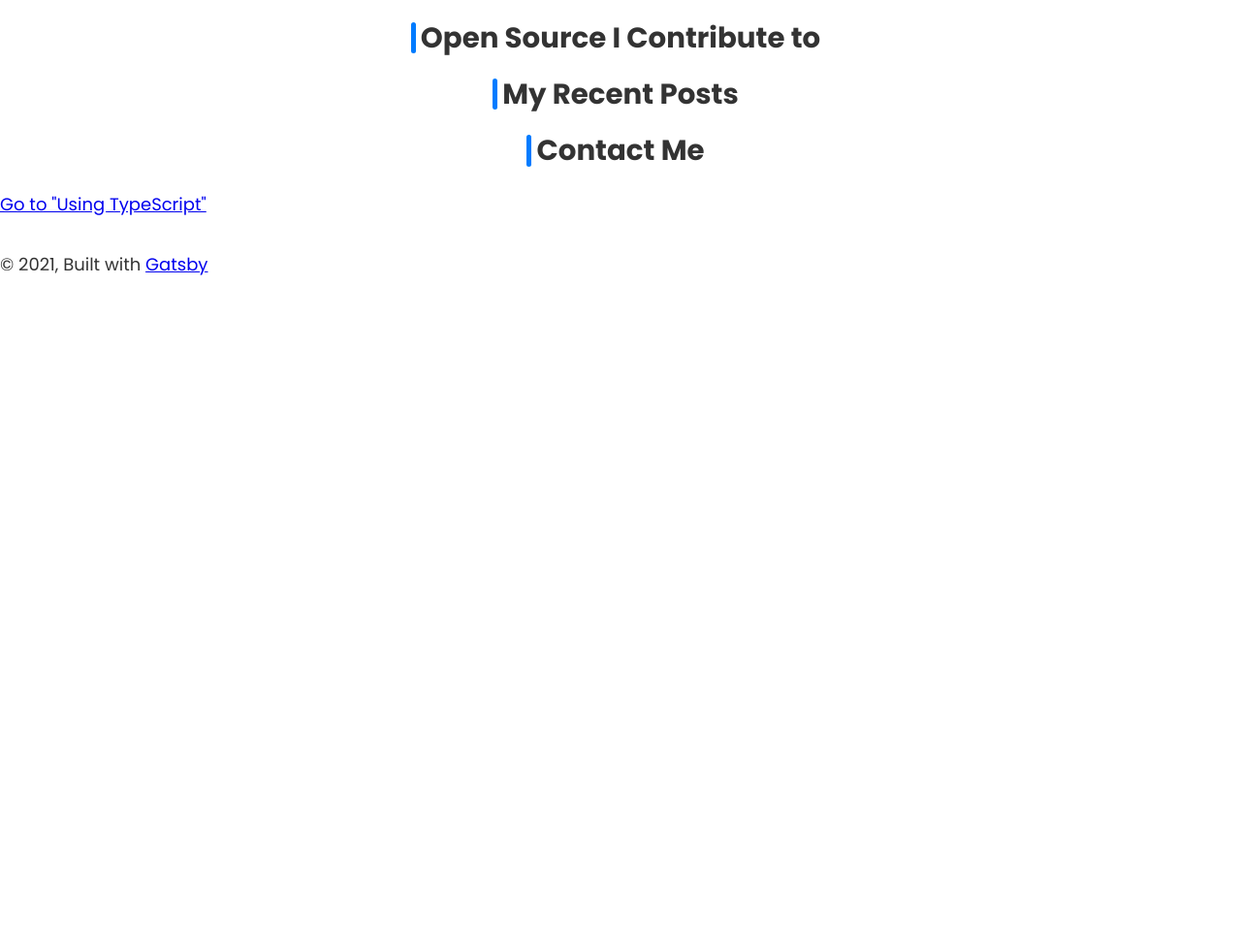
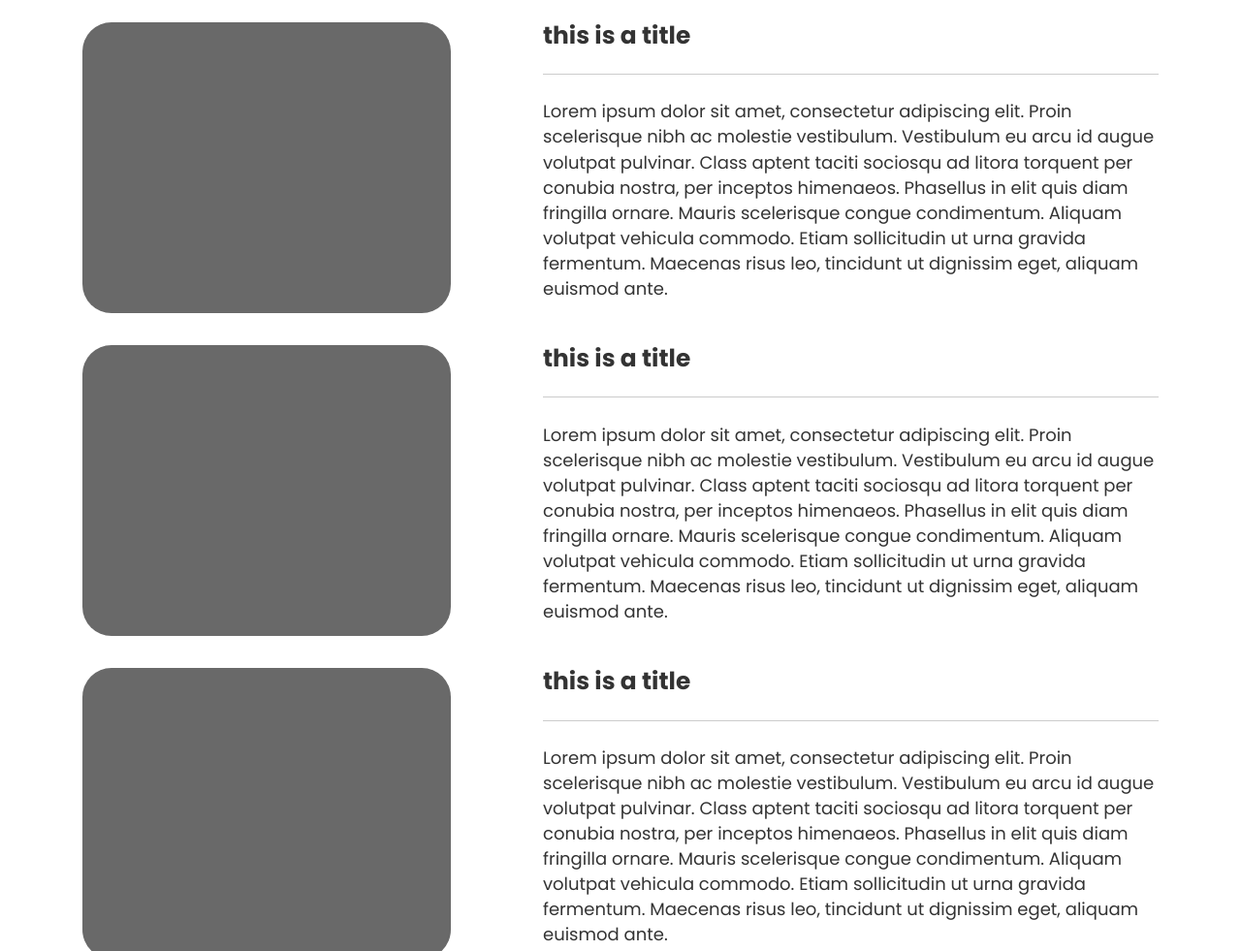
Before and after one commit to bsmith20681/new-portfolio, a Gatsby site in the folder New Portfolio/portfolio/: page / in a window 1280 px wide. Shown: the part 561-1542 px from the top of the page at 97% size. Before the commit the page ends 847 px from the top, so only its background shows below. Built offline with nearby package versions, Linux system fonts and the light colour scheme; Gatsby itself is replaced by a stand-in of ours.

Commit message:
created project component

```diff
--- a/New Portfolio/portfolio/src/components/layout.css
+++ b/New Portfolio/portfolio/src/components/layout.css
@@ -632,6 +632,13 @@ pre tt:after {
   background-color: #007bff;
 }
 
+.project {
+}
+
+.project-image {
+  border-radius: 30px;
+}
+
 /** UTILITIES **/
 .btn {
   padding: 5px 10px;
--- /dev/null
+++ b/New Portfolio/portfolio/src/components/project.js
@@ -0,0 +1,22 @@
+import React from "react"
+
+const Project = props => {
+  return (
+    <div class="row">
+      <div className="col-md-5">
+        <img
+          className="project-image"
+          src={require(`../images/${props.image}.png`)}
+          alt="placeholder image"
+        />
+      </div>
+      <div className="col-md-7">
+        <h3>{props.title}</h3>
+        <hr></hr>
+        <p>{props.description}</p>
+      </div>
+    </div>
+  )
+}
+
+export default Project
--- a/New Portfolio/portfolio/src/pages/contact-me.js
+++ b/New Portfolio/portfolio/src/pages/contact-me.js
@@ -1,5 +1,5 @@
 import React from "react"
-import { Link } from "gatsby"
+//import { Link } from "gatsby"
 
 import Layout from "../components/layout"
 import SEO from "../components/seo"
--- a/New Portfolio/portfolio/src/pages/index.js
+++ b/New Portfolio/portfolio/src/pages/index.js
@@ -3,6 +3,8 @@ import { Link } from "gatsby"
 
 import Layout from "../components/layout"
 import SEO from "../components/seo"
+import Project from "../components/project"
+
 import Memoji from "../images/memoji.png"
 
 const IndexPage = () => (
@@ -35,8 +37,25 @@ const IndexPage = () => (
         </div>
       </div>
     </div>
-    <div className="homepage-title-container">
-      <h2 className="homepage-title">My Recent Projects</h2>
+    <div className="container">
+      <div className="homepage-title-container container">
+        <h2 className="homepage-title">My Recent Projects</h2>
+      </div>
+      <Project
+        title="this is a title"
+        image="grey-square"
+        description="Lorem ipsum dolor sit amet, consectetur adipiscing elit. Proin scelerisque nibh ac molestie vestibulum. Vestibulum eu arcu id augue volutpat pulvinar. Class aptent taciti sociosqu ad litora torquent per conubia nostra, per inceptos himenaeos. Phasellus in elit quis diam fringilla ornare. Mauris scelerisque congue condimentum. Aliquam volutpat vehicula commodo. Etiam sollicitudin ut urna gravida fermentum. Maecenas risus leo, tincidunt ut dignissim eget, aliquam euismod ante."
+      />
+      <Project
+        title="this is a title"
+        image="grey-square"
+        description="Lorem ipsum dolor sit amet, consectetur adipiscing elit. Proin scelerisque nibh ac molestie vestibulum. Vestibulum eu arcu id augue volutpat pulvinar. Class aptent taciti sociosqu ad litora torquent per conubia nostra, per inceptos himenaeos. Phasellus in elit quis diam fringilla ornare. Mauris scelerisque congue condimentum. Aliquam volutpat vehicula commodo. Etiam sollicitudin ut urna gravida fermentum. Maecenas risus leo, tincidunt ut dignissim eget, aliquam euismod ante."
+      />
+      <Project
+        title="this is a title"
+        image="grey-square"
+        description="Lorem ipsum dolor sit amet, consectetur adipiscing elit. Proin scelerisque nibh ac molestie vestibulum. Vestibulum eu arcu id augue volutpat pulvinar. Class aptent taciti sociosqu ad litora torquent per conubia nostra, per inceptos himenaeos. Phasellus in elit quis diam fringilla ornare. Mauris scelerisque congue condimentum. Aliquam volutpat vehicula commodo. Etiam sollicitudin ut urna gravida fermentum. Maecenas risus leo, tincidunt ut dignissim eget, aliquam euismod ante."
+      />
     </div>
     <div className="homepage-title-container">
       <h2 className="homepage-title">Open Source I Contribute to</h2>
@@ -47,6 +66,7 @@ const IndexPage = () => (
     <div className="homepage-title-container">
       <h2 className="homepage-title">Contact Me</h2>
     </div>
+
     <Link to="/using-typescript/">Go to "Using TypeScript"</Link>
   </Layout>
 )
```
Also changed, not shown: New Portfolio/portfolio/src/images/grey-square.png (added).
